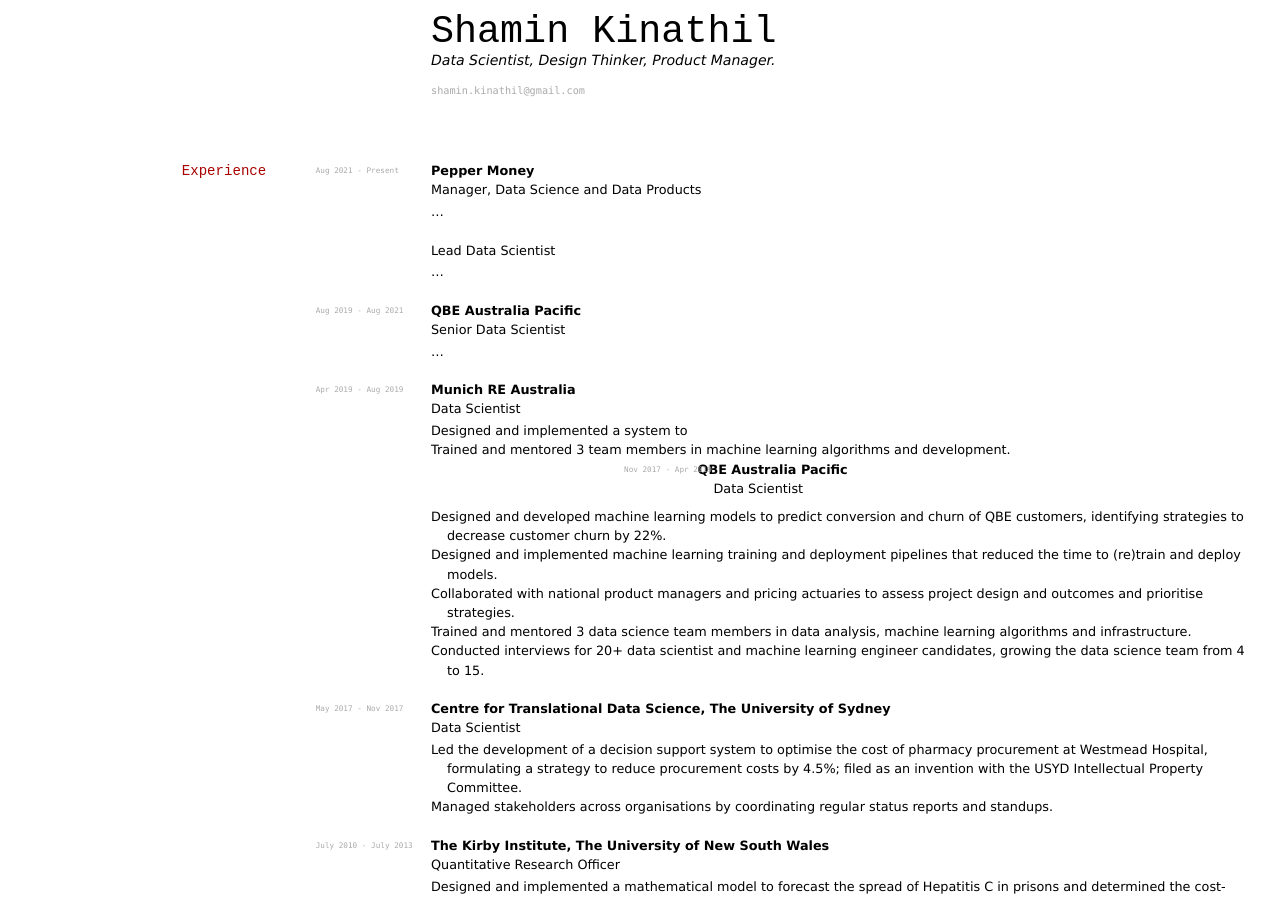
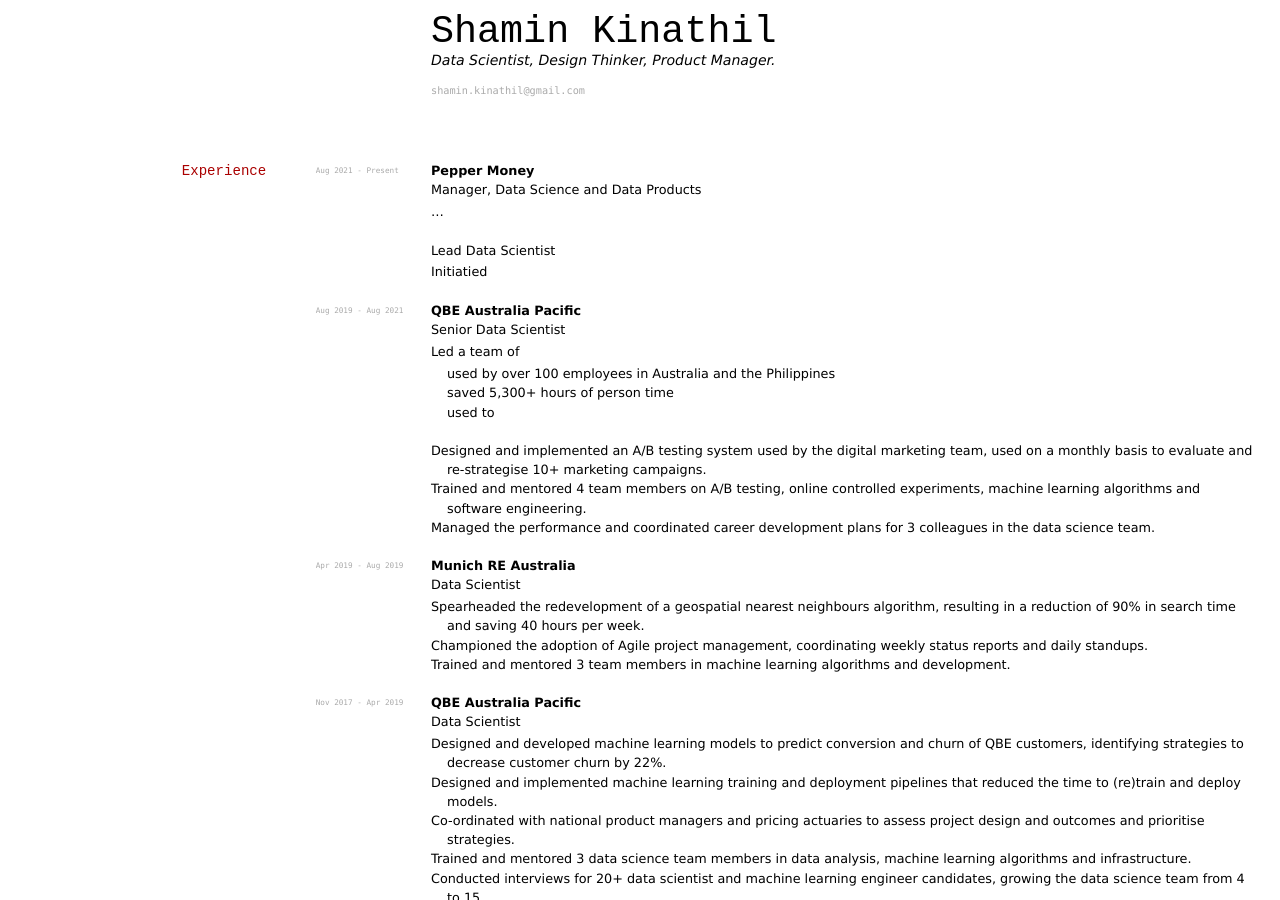
Before and after one commit to elipapa/markdown-cv, a Jekyll site: the page built from index.md, in a window 1280 px wide and 900 px high. Built offline with Jekyll 4.4.1, drawn with Linux system fonts in a browser that asks for light colours; some of the changed text lies outside the part shown.

Commit message:
tmp udpates

```diff
--- a/index.md
+++ b/index.md
@@ -19,25 +19,33 @@
 
 Lead Data Scientist
 
-- ...
+- Initiatied
 
 `Aug 2019 - Aug 2021` __QBE Australia Pacific__<br>
 Senior Data Scientist
 
-- ...
+- Led a team of
+  - used by over 100 employees in Australia and the Philippines
+  - saved 5,300+ hours of person time
+  - used to
+-
+- Designed and implemented an A/B testing system used by the digital marketing team, used on a monthly basis to evaluate and re-strategise 10+ marketing campaigns.
+- Trained and mentored 4 team members on A/B testing, online controlled experiments, machine learning algorithms and software engineering.
+- Managed the performance and coordinated career development plans for 3 colleagues in the data science team.
 
 `Apr 2019 - Aug 2019` __Munich RE Australia__<br>
 Data Scientist
 
-- Designed and implemented a system to
+- Spearheaded the redevelopment of a geospatial nearest neighbours algorithm, resulting in a reduction of 90% in search time and saving 40 hours per week.
+- Championed the adoption of Agile project management, coordinating weekly status reports and daily standups.
 - Trained and mentored 3 team members in machine learning algorithms and development.
--
+
 `Nov 2017 - Apr 2019` __QBE Australia Pacific__<br>
 Data Scientist
 
 - Designed and developed machine learning models to predict conversion and churn of QBE customers, identifying strategies to decrease customer churn by 22%.
 - Designed and implemented machine learning training and deployment pipelines that reduced the time to (re)train and deploy models.
-- Collaborated with national product managers and pricing actuaries to assess project design and outcomes and prioritise strategies.
+- Co-ordinated with national product managers and pricing actuaries to assess project design and outcomes and prioritise strategies.
 - Trained and mentored 3 data science team members in data analysis, machine learning algorithms and infrastructure.
 - Conducted interviews for 20+ data scientist and machine learning engineer candidates, growing the data science team from 4 to 15.
 
@@ -100,7 +108,7 @@
 Certified Scrum Product Owner (CSPO)
 
 `2021` [IDEO U]<br>
-Advanced Design Thinking
+Advanced Design Thinking<br>
 Business Innovation
 
 
```
